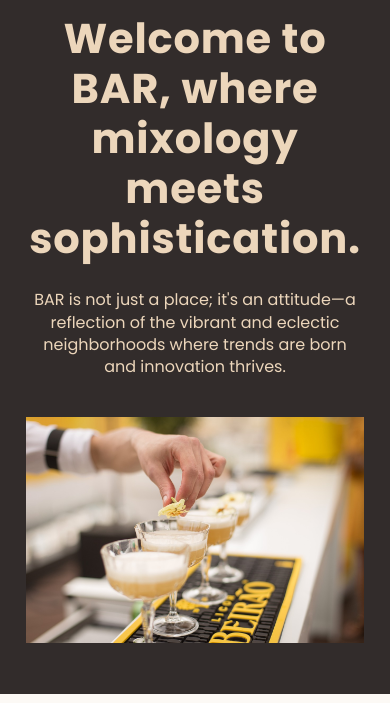
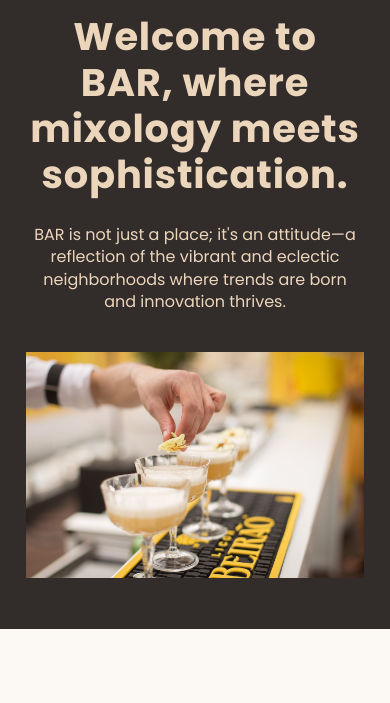
Before and after one commit to morlandojohnson/cocktail-db-api, a plain HTML site: page index.html in a window 390 px wide. Shown: the part 82-785 px from the top of the page. Drawn offline with nearby package versions, Linux system fonts and the light colour scheme.

Commit message:
Change to font size

```diff
--- a/style.css
+++ b/style.css
@@ -469,7 +469,7 @@ footer {
   }
 
   h1 {
-    font-size: 5.2rem;
+    font-size: 4.8rem;
     line-height: 1.2;
   }
 
```
